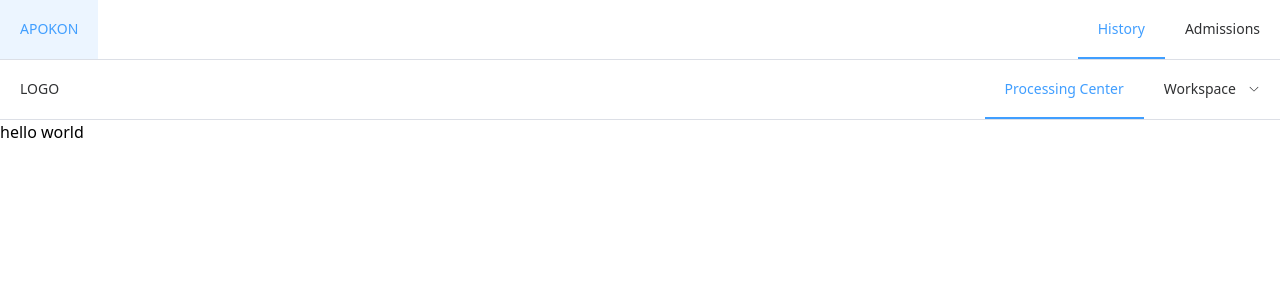
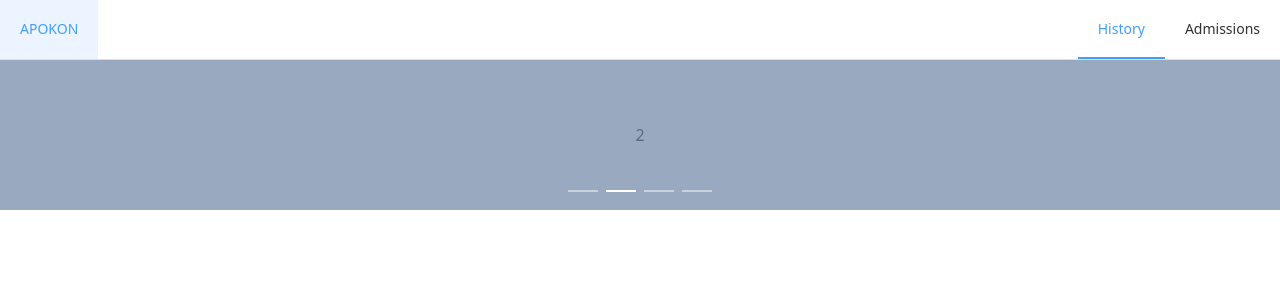
Before and after one commit to comskie/apokon-website, a Nuxt app: page / in a window 1280 px wide. Shown: the top 300 px of the page. Built offline with nearby package versions, Linux system fonts and the light colour scheme.

Commit message:
Update index.vue

```diff
--- a/pages/index.vue
+++ b/pages/index.vue
@@ -1,38 +1,27 @@
 <template>
-    <el-menu :default-active="activeIndex" class="el-menu-demo" mode="horizontal" :ellipsis="false"
-        @select="handleSelect">
-        <el-menu-item index="0">LOGO</el-menu-item>
-        <div class="flex-grow" />
-        <el-menu-item index="1">Processing Center</el-menu-item>
-        <el-sub-menu index="2">
-            <template #title>Workspace</template>
-            <el-menu-item index="2-1">item one</el-menu-item>
-            <el-menu-item index="2-2">item two</el-menu-item>
-            <el-menu-item index="2-3">item three</el-menu-item>
-            <el-sub-menu index="2-4">
-                <template #title>item four</template>
-                <el-menu-item index="2-4-1">item one</el-menu-item>
-                <el-menu-item index="2-4-2">item two</el-menu-item>
-                <el-menu-item index="2-4-3">item three</el-menu-item>
-            </el-sub-menu>
-        </el-sub-menu>
-    </el-menu>
     <div>
-        hello world
+        <el-carousel trigger="click" height="150px">
+            <el-carousel-item v-for="item in 4" :key="item">
+                <h3 class="small justify-center" text="2xl">{{ item }}</h3>
+            </el-carousel-item>
+        </el-carousel>
     </div>
 </template>
 
-<script lang="ts" setup>
-import { ref } from 'vue'
+<style>
+.el-carousel__item h3 {
+    color: #475669;
+    opacity: 0.75;
+    line-height: 150px;
+    margin: 0;
+    text-align: center;
+}
 
-const activeIndex = ref('1')
-const handleSelect = (key: string, keyPath: string[]) => {
-    console.log(key, keyPath)
+.el-carousel__item:nth-child(2n) {
+    background-color: #99a9bf;
 }
-</script>
 
-<style>
-.flex-grow {
-    flex-grow: 1;
+.el-carousel__item:nth-child(2n + 1) {
+    background-color: #d3dce6;
 }
 </style>
```
